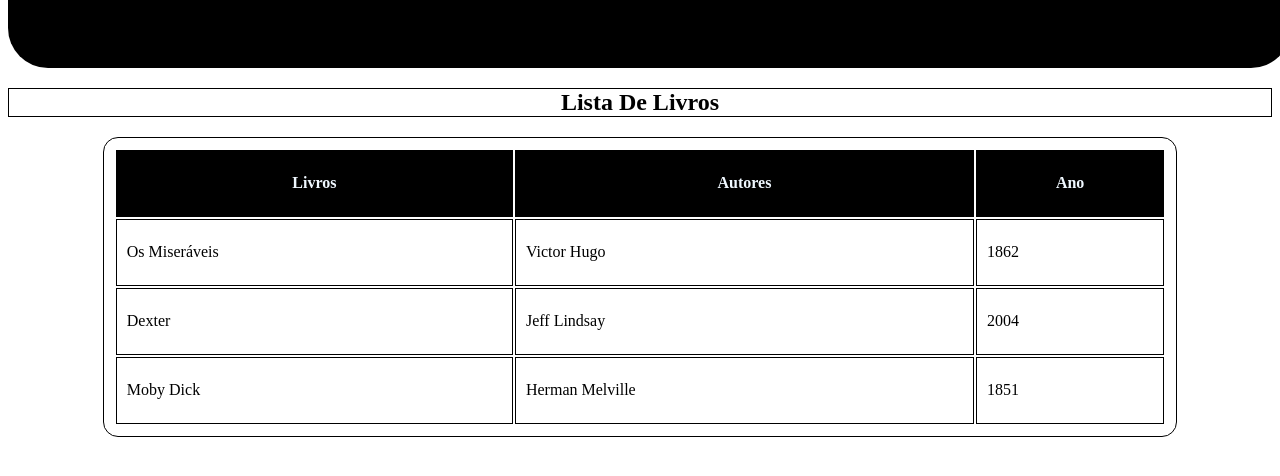
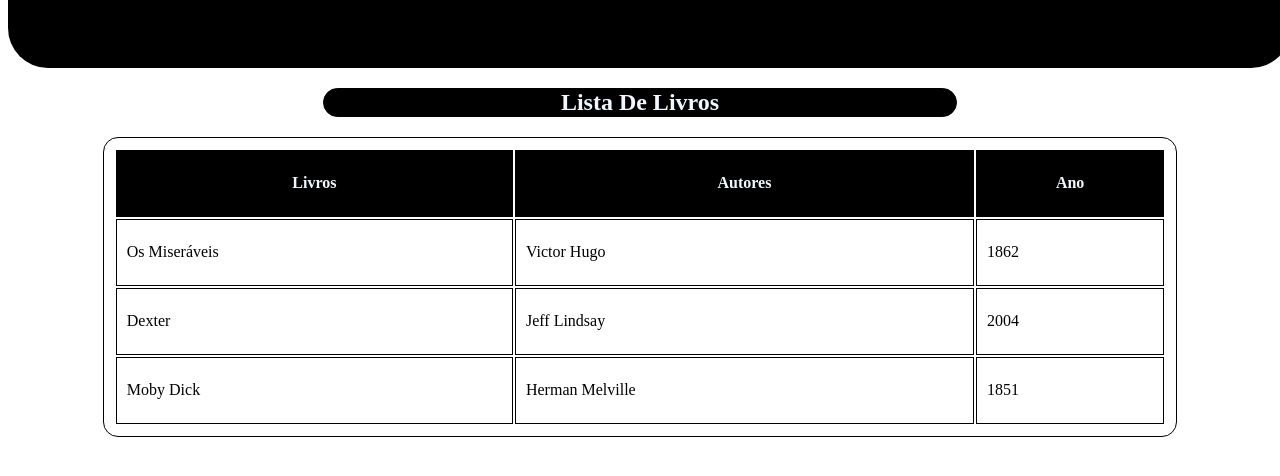
Before and after one commit to YURIFACULLLLLLL/yuri, a plain HTML site: page index.html in a window 1280 px wide. Shown: the part 174-650 px from the top of the page. Drawn offline with Linux system fonts and the light colour scheme.

Commit message:
Add files via upload

```diff
--- a/style.css
+++ b/style.css
@@ -45,8 +45,12 @@ li{
 h2{
     text-align: center;
    border: 1px solid black;
-   width:
-
+   border-radius: 15px;
+   width:50%;
+   margin-left: auto;
+   margin-right: auto;
+    background-color: black;
+    color: aliceblue;
 }
 
 th {
```
